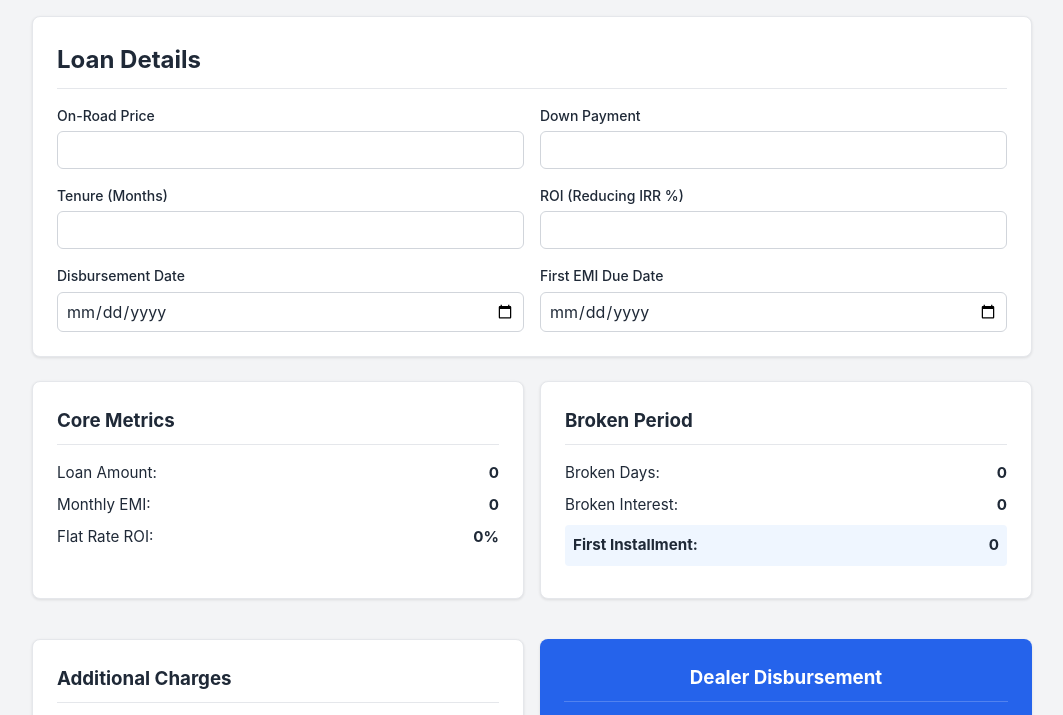
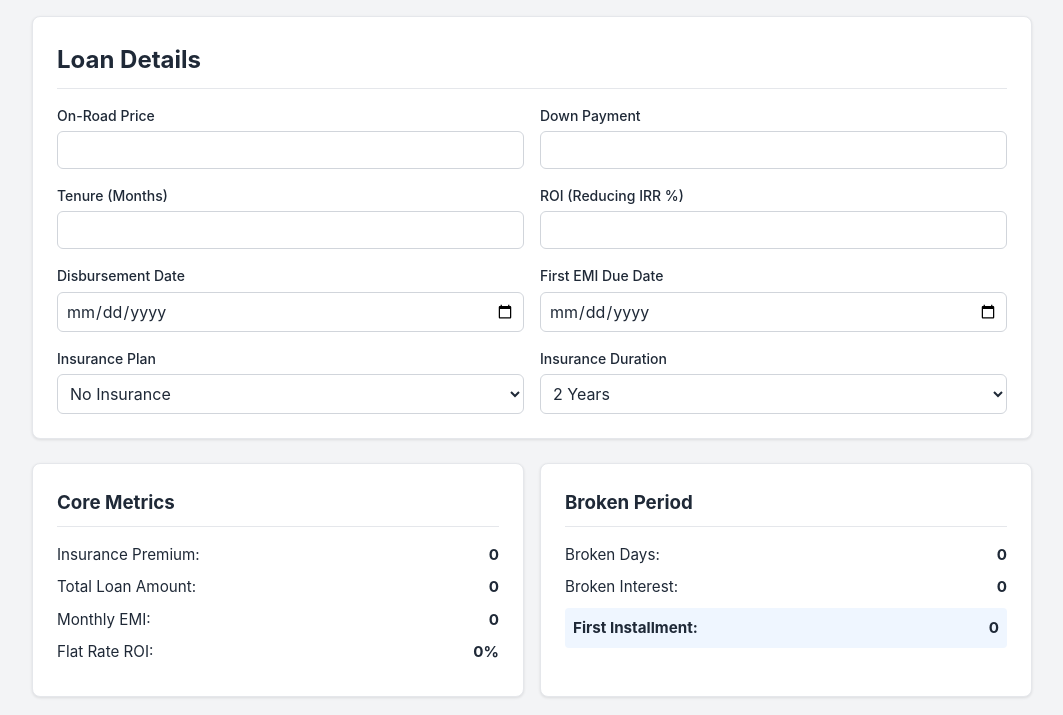
Before and after one commit to loan-calculator/loan-calculator, a plain HTML site: page index.html in a window 1280 px wide. Shown: the part 83-798 px from the top of the page, without its empty margins (108-1171 px from the left). Drawn offline with Linux system fonts and the light colour scheme.

Commit message:
Add insurance options to loan calculator
Added insurance fields and updated results section to include insurance premium.

```diff
--- a/index.html
+++ b/index.html
@@ -19,6 +19,7 @@
         </header>
 
         <main>
+            <!-- Input Section -->
             <section class="card input-section">
                 <h2>Loan Details</h2>
                 <form id="loan-form">
@@ -46,17 +47,44 @@
                         <label for="emi-date">First EMI Due Date</label>
                         <input type="date" id="emi-date" required>
                     </div>
+
+                    <!-- NEW INSURANCE FIELDS -->
+                    <div class="input-group">
+                        <label for="ins-plan">Insurance Plan</label>
+                        <select id="ins-plan" style="padding: 0.5rem; border: 1px solid var(--input-border); border-radius: 0.375rem; background-color: var(--input-bg); color: var(--text-color); font-size: 1rem;">
+                            <option value="none">No Insurance</option>
+                            <option value="A">Plan A</option>
+                            <option value="B">Plan B</option>
+                            <option value="C">Plan C</option>
+                            <option value="D">Plan D</option>
+                            <option value="E">Plan E</option>
+                        </select>
+                    </div>
+                    <div class="input-group">
+                        <label for="ins-years">Insurance Duration</label>
+                        <select id="ins-years" style="padding: 0.5rem; border: 1px solid var(--input-border); border-radius: 0.375rem; background-color: var(--input-bg); color: var(--text-color); font-size: 1rem;">
+                            <option value="2">2 Years</option>
+                            <option value="3">3 Years</option>
+                            <option value="4">4 Years</option>
+                            <option value="5">5 Years</option>
+                        </select>
+                    </div>
                 </form>
             </section>
 
+            <!-- Results Section -->
             <section class="results-grid">
+                <!-- Core Loan Data -->
                 <div class="card result-card">
                     <h3>Core Metrics</h3>
-                    <div class="result-row"><span>Loan Amount:</span> <strong id="res-loan-amount">0</strong></div>
+                    <!-- Added Insurance Premium Display -->
+                    <div class="result-row"><span>Insurance Premium:</span> <strong id="res-insurance">0</strong></div>
+                    <div class="result-row"><span>Total Loan Amount:</span> <strong id="res-loan-amount">0</strong></div>
                     <div class="result-row"><span>Monthly EMI:</span> <strong id="res-emi">0</strong></div>
                     <div class="result-row"><span>Flat Rate ROI:</span> <strong id="res-flat-roi">0%</strong></div>
                 </div>
 
+                <!-- Broken Period Data -->
                 <div class="card result-card">
                     <h3>Broken Period</h3>
                     <div class="result-row"><span>Broken Days:</span> <strong id="res-broken-days">0</strong></div>
@@ -64,6 +92,7 @@
                     <div class="result-row highlight"><span>First Installment:</span> <strong id="res-first-inst">0</strong></div>
                 </div>
 
+                <!-- Additional Charges -->
                 <div class="card result-card">
                     <h3>Additional Charges</h3>
                     <div class="result-row"><span>PF (inc. 18% GST):</span> <strong id="res-pf">0</strong></div>
@@ -73,6 +102,7 @@
                     <div class="result-row highlight"><span>Total Charges:</span> <strong id="res-total-charges">0</strong></div>
                 </div>
 
+                <!-- Final Payout -->
                 <div class="card result-card payout-card">
                     <h3>Dealer Disbursement</h3>
                     <div class="result-row final-payout">
```
